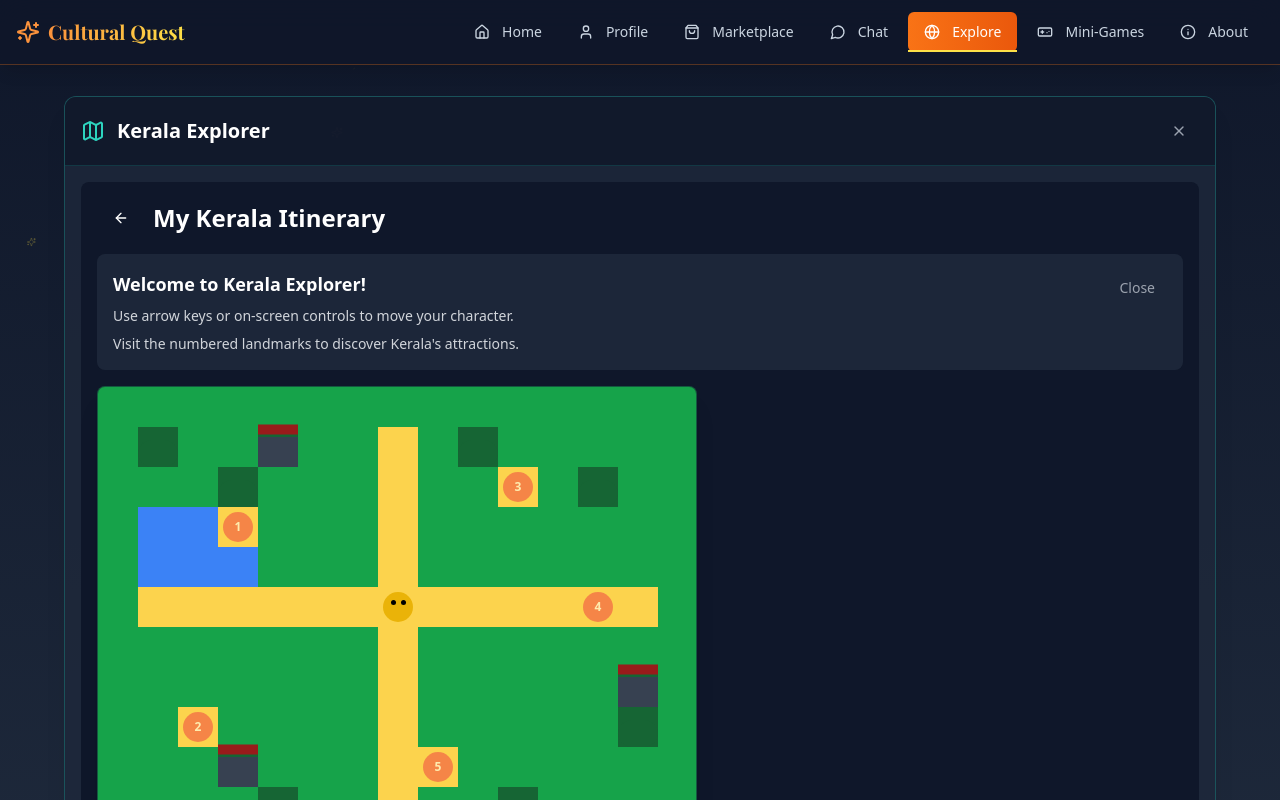
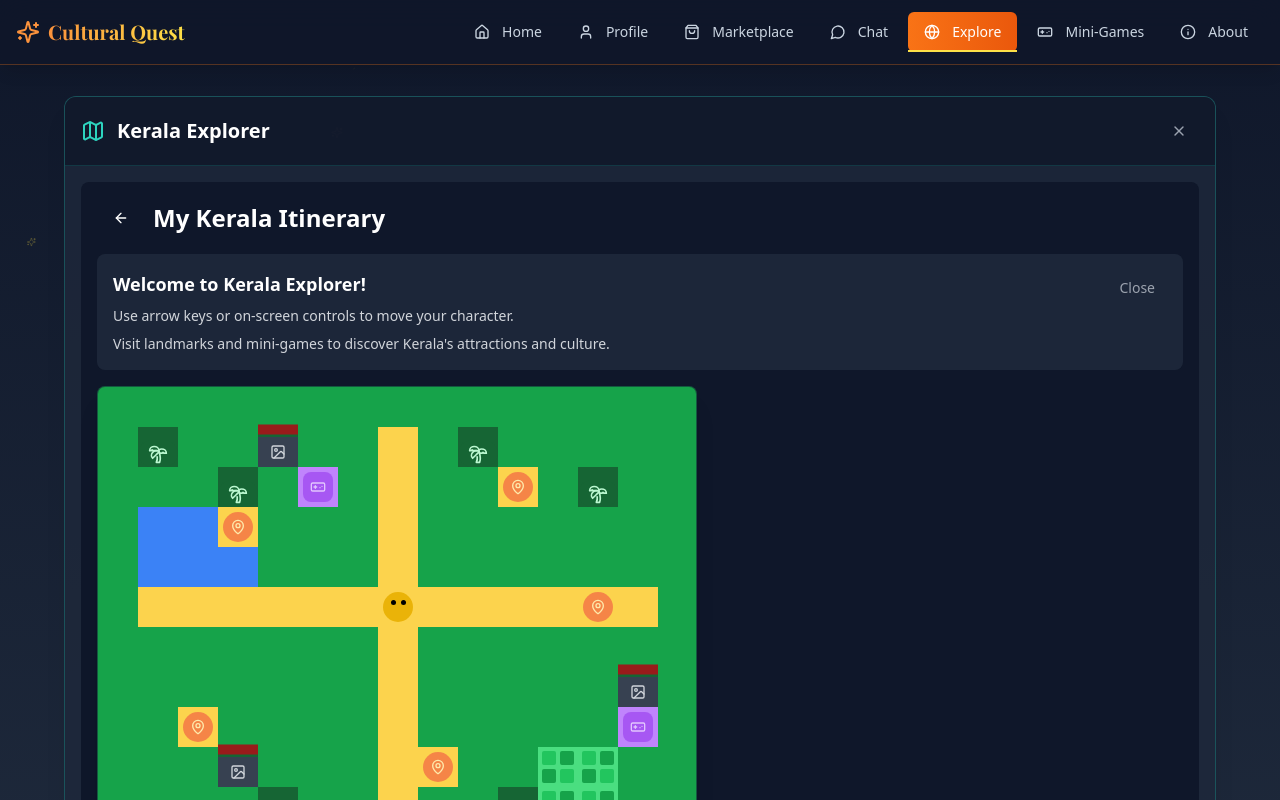
Before and after one commit to Pranavipulluri/hackfiniti, a React (Vite) app: page /exploration in a window 1280 px wide. Both pictures are taken after a click on the button "My Itinerary". Shown: the top 800 px of the page. Built offline with nearby package versions, Linux system fonts and the light colour scheme.

Commit message:
Fix: Improve Kerala itinerary
Implement improvements to the Kerala itinerary component, including visual enhancements and game elements.

```diff
--- a/src/components/KeralaItinerary.tsx
+++ b/src/components/KeralaItinerary.tsx
@@ -1,8 +1,9 @@
 
 import { useState, useEffect, useCallback } from "react";
 import { Button } from "@/components/ui/button";
-import { ArrowLeft, MapPin, Info } from "lucide-react";
+import { ArrowLeft, MapPin, TreePalm, Image, Gamepad } from "lucide-react";
 import { motion } from "framer-motion";
+import { toast } from "sonner";
 
 // Define map tiles and landmarks
 const TILE_SIZE = 40;
@@ -17,15 +18,70 @@ enum TileType {
   TREE = 3,
   LANDMARK = 4,
   BUILDING = 5,
+  TEA_FIELD = 6,
+  MINIGAME = 7,
 }
 
-// Landmarks data
+// Landmarks data with images
 const landmarks = [
-  { id: 1, name: "Backwaters", x: 3, y: 3, description: "Kerala's famous backwaters, a network of canals, rivers and lakes." },
-  { id: 2, name: "Fort Kochi", x: 2, y: 8, description: "Historic coastal area with colonial architecture and Chinese fishing nets." },
-  { id: 3, name: "Munnar", x: 10, y: 2, description: "Hill station known for its tea plantations and cool climate." },
-  { id: 4, name: "Thekkady", x: 12, y: 5, description: "Home to the Periyar Wildlife Sanctuary and spice plantations." },
-  { id: 5, name: "Kovalam Beach", x: 8, y: 9, description: "Famous crescent-shaped beach with lighthouse views." },
+  {
+    id: 1,
+    name: "Backwaters",
+    x: 3,
+    y: 3,
+    description: "Kerala's famous backwaters, a network of canals, rivers and lakes.",
+    image: "https://images.unsplash.com/photo-1482938289607-e9573fc25ebb?ixlib=rb-4.0.3&ixid=M3wxMjA3fDB8MHxwaG90by1wYWdlfHx8fGVufDB8fHx8fA%3D%3D&auto=format&fit=crop&w=500&q=80"
+  },
+  {
+    id: 2,
+    name: "Fort Kochi",
+    x: 2,
+    y: 8,
+    description: "Historic coastal area with colonial architecture and Chinese fishing nets.",
+    image: "https://images.unsplash.com/photo-1487958449943-2429e8be8625?ixlib=rb-4.0.3&ixid=M3wxMjA3fDB8MHxwaG90by1wYWdlfHx8fGVufDB8fHx8fA%3D%3D&auto=format&fit=crop&w=500&q=80"
+  },
+  {
+    id: 3,
+    name: "Munnar Tea Gardens",
+    x: 10,
+    y: 2,
+    description: "Hill station known for its vast tea plantations and cool climate.",
+    image: "https://images.unsplash.com/photo-1426604966848-d7adac402bff?ixlib=rb-4.0.3&ixid=M3wxMjA3fDB8MHxwaG90by1wYWdlfHx8fGVufDB8fHx8fA%3D%3D&auto=format&fit=crop&w=500&q=80"
+  },
+  {
+    id: 4,
+    name: "Periyar Wildlife Sanctuary",
+    x: 12,
+    y: 5,
+    description: "Home to diverse wildlife, spice plantations, and boat safaris.",
+    image: "https://images.unsplash.com/photo-1509316975850-ff9c5deb0cd9?ixlib=rb-4.0.3&ixid=M3wxMjA3fDB8MHxwaG90by1wYWdlfHx8fGVufDB8fHx8fA%3D%3D&auto=format&fit=crop&w=500&q=80"
+  },
+  {
+    id: 5,
+    name: "Kovalam Beach",
+    x: 8,
+    y: 9,
+    description: "Famous crescent-shaped beach with lighthouse views.",
+    image: "https://images.unsplash.com/photo-1466442929976-97f336a657be?ixlib=rb-4.0.3&ixid=M3wxMjA3fDB8MHxwaG90by1wYWdlfHx8fGVufDB8fHx8fA%3D%3D&auto=format&fit=crop&w=500&q=80"
+  },
+];
+
+// Mini-games data
+const miniGames = [
+  {
+    id: 1,
+    name: "Kerala Quiz",
+    x: 5,
+    y: 2,
+    description: "Test your knowledge about Kerala culture and landmarks.",
+  },
+  {
+    id: 2,
+    name: "Memory Match",
+    x: 13,
+    y: 8,
+    description: "Match Kerala's cultural symbols in this memory game.",
+  }
 ];
 
 // Character directions
@@ -71,9 +127,20 @@ const createMap = () => {
   map[9][3] = TileType.BUILDING;
   map[7][13] = TileType.BUILDING;
 
+  // Add tea fields
+  map[9][11] = TileType.TEA_FIELD;
+  map[10][11] = TileType.TEA_FIELD;
+  map[9][12] = TileType.TEA_FIELD;
+  map[10][12] = TileType.TEA_FIELD;
+
   // Add landmarks
   landmarks.forEach(landmark => {
     map[landmark.y][landmark.x] = TileType.LANDMARK;
+  });
+
+  // Add mini-games
+  miniGames.forEach(game => {
+    map[game.y][game.x] = TileType.MINIGAME;
   });
 
   return map;
@@ -84,7 +151,9 @@ const KeralaItinerary = () => {
   const [playerPosition, setPlayerPosition] = useState({ x: 7, y: 5 });
   const [playerDirection, setPlayerDirection] = useState(Direction.DOWN);
   const [activeLandmark, setActiveLandmark] = useState<typeof landmarks[0] | null>(null);
+  const [activeGame, setActiveGame] = useState<typeof miniGames[0] | null>(null);
   const [showInstructions, setShowInstructions] = useState(true);
+  const [playingGame, setPlayingGame] = useState(false);
 
   const movePlayer = useCallback((dx: number, dy: number) => {
     setPlayerPosition(prev => {
@@ -113,9 +182,17 @@ const KeralaItinerary = () => {
         const landmark = landmarks.find(l => l.x === newX && l.y === newY);
         if (landmark) {
           setActiveLandmark(landmark);
+          setActiveGame(null);
+        }
+      } else if (tileType === TileType.MINIGAME) {
+        const game = miniGames.find(g => g.x === newX && g.y === newY);
+        if (game) {
+          setActiveGame(game);
+          setActiveLandmark(null);
         }
       } else {
         setActiveLandmark(null);
+        setActiveGame(null);
       }
 
       return { x: newX, y: newY };
@@ -125,6 +202,8 @@ const KeralaItinerary = () => {
   // Handle keyboard input
   useEffect(() => {
     const handleKeyDown = (e: KeyboardEvent) => {
+      if (playingGame) return; // Disable movement when playing a game
+
       switch (e.key) {
         case "ArrowUp":
           movePlayer(0, -1);
@@ -143,7 +222,21 @@ const KeralaItinerary = () => {
 
     window.addEventListener("keydown", handleKeyDown);
     return () => window.removeEventListener("keydown", handleKeyDown);
-  }, [movePlayer]);
+  }, [movePlayer, playingGame]);
+
+  // Start a mini-game
+  const startGame = () => {
+    if (activeGame) {
+      setPlayingGame(true);
+      toast.success(`Starting ${activeGame.name}!`);
+    }
+  };
+
+  // End a mini-game
+  const endGame = () => {
+    setPlayingGame(false);
+    toast.success("Game completed! Continue exploring Kerala");
+  };
 
   // Render tile based on type
   const renderTile = (type: TileType, x: number, y: number) => {
@@ -199,8 +292,9 @@ const KeralaItinerary = () => {
               top: y * TILE_SIZE
             }}
           >
-            <div className="w-full h-2/3 bg-green-800 rounded-full absolute bottom-0" />
-            <div className="w-1/4 h-1/3 bg-brown-600 absolute bottom-0 left-[38%]" />
+            <div className="w-full h-2/3 bg-green-800 rounded-full absolute bottom-0 flex items-center justify-center">
+              <TreePalm className="w-5 h-5 text-green-200" />
+            </div>
           </div>
         );
       case TileType.LANDMARK:
@@ -219,7 +313,7 @@ const KeralaItinerary = () => {
             <div className="w-full h-full bg-amber-300" />
             <div className="absolute inset-0 flex items-center justify-center">
               <div className="w-3/4 h-3/4 bg-red-500 rounded-full flex items-center justify-center text-white text-xs font-bold animate-pulse">
-                {landmark ? landmark.id : "?"}
+                <MapPin className="w-4 h-4" />
               </div>
             </div>
           </div>
@@ -236,8 +330,53 @@ const KeralaItinerary = () => {
               top: y * TILE_SIZE
             }}
           >
-            <div className="w-full h-3/4 bg-gray-700 absolute bottom-0" />
+            <div className="w-full h-3/4 bg-gray-700 absolute bottom-0 flex items-center justify-center">
+              <Image className="w-4 h-4 text-gray-300" />
+            </div>
             <div className="w-full h-1/4 bg-red-800 absolute top-0 transform -translate-y-1/4" />
+          </div>
+        );
+      case TileType.TEA_FIELD:
+        return (
+          <div
+            key={`tile-${x}-${y}`}
+            className="absolute bg-green-400"
+            style={{
+              width: TILE_SIZE,
+              height: TILE_SIZE,
+              left: x * TILE_SIZE,
+              top: y * TILE_SIZE
+            }}
+          >
+            <div className="absolute inset-0 flex items-center justify-center">
+              <div className="grid grid-cols-2 gap-1 w-full h-full p-1">
+                <div className="bg-green-500 rounded-sm"></div>
+                <div className="bg-green-600 rounded-sm"></div>
+                <div className="bg-green-600 rounded-sm"></div>
+                <div className="bg-green-500 rounded-sm"></div>
+              </div>
+            </div>
+          </div>
+        );
+      case TileType.MINIGAME:
+        const game = miniGames.find(g => g.x === x && g.y === y);
+        return (
+          <div
+            key={`tile-${x}-${y}`}
+            className="absolute"
+            style={{
+              width: TILE_SIZE,
+              height: TILE_SIZE,
+              left: x * TILE_SIZE,
+              top: y * TILE_SIZE
+            }}
+          >
+            <div className="w-full h-full bg-purple-400" />
+            <div className="absolute inset-0 flex items-center justify-center">
+              <div className="w-3/4 h-3/4 bg-purple-600 rounded-lg flex items-center justify-center text-white text-xs font-bold animate-pulse">
+                <Gamepad className="w-4 h-4" />
+              </div>
+            </div>
           </div>
         );
       default:
@@ -252,6 +391,7 @@ const KeralaItinerary = () => {
         <Button
           onClick={() => movePlayer(0, -1)}
           className="w-12 h-12 bg-slate-700/70 rounded-full p-0"
+          disabled={playingGame}
         >
           ↑
         </Button>
@@ -260,6 +400,7 @@ const KeralaItinerary = () => {
         <Button
           onClick={() => movePlayer(-1, 0)}
           className="w-12 h-12 bg-slate-700/70 rounded-full p-0"
+          disabled={playingGame}
         >
           ←
         </Button>
@@ -268,6 +409,7 @@ const KeralaItinerary = () => {
         <Button
           onClick={() => movePlayer(1, 0)}
           className="w-12 h-12 bg-slate-700/70 rounded-full p-0"
+          disabled={playingGame}
         >
           →
         </Button>
@@ -276,12 +418,55 @@ const KeralaItinerary = () => {
         <Button
           onClick={() => movePlayer(0, 1)}
           className="w-12 h-12 bg-slate-700/70 rounded-full p-0"
+          disabled={playingGame}
         >
           ↓
         </Button>
       </div>
     </div>
   );
+
+  // Render mini-game content
+  const renderMiniGame = () => {
+    if (!activeGame) return null;
+
+    if (activeGame.id === 1) { // Kerala Quiz
+      return (
+        <div className="p-4 bg-slate-800 rounded-lg">
+          <h3 className="text-xl font-bold text-white mb-4">Kerala Quiz</h3>
+          <p className="text-gray-300 mb-4">What is Kerala often referred to as?</p>
+          <div className="grid grid-cols-1 gap-2">
+            <Button onClick={endGame}>A) Land of Temples</Button>
+            <Button onClick={endGame}>B) God's Own Country</Button>
+            <Button onClick={endGame}>C) Spice Garden of India</Button>
+            <Button onClick={endGame}>D) Paradise on Earth</Button>
+          </div>
+        </div>
+      );
+    }
+
+    if (activeGame.id === 2) { // Memory Match
+      return (
+        <div className="p-4 bg-slate-800 rounded-lg">
+          <h3 className="text-xl font-bold text-white mb-4">Memory Match</h3>
+          <div className="grid grid-cols-3 gap-2">
+            {Array(9).fill(0).map((_, i) => (
+              <Button
+                key={i}
+                variant="outline"
+                className="h-16 bg-slate-700 hover:bg-slate-600"
+                onClick={endGame}
+              >
+                ?
+              </Button>
+            ))}
+          </div>
+        </div>
+      );
+    }
+
+    return null;
+  };
 
   // Character sprite based on direction
   const getCharacterStyle = () => {
@@ -292,8 +477,6 @@ const KeralaItinerary = () => {
       top: playerPosition.y * TILE_SIZE
     };
 
-    // We'll use a simple colored box as the character
-    // In a full implementation, you'd use sprite images for different directions
     return baseStyle;
   };
 
@@ -316,7 +499,7 @@ const KeralaItinerary = () => {
             <div>
               <h3 className="text-lg font-semibold mb-2">Welcome to Kerala Explorer!</h3>
               <p className="text-sm text-gray-300 mb-2">Use arrow keys or on-screen controls to move your character.</p>
-              <p className="text-sm text-gray-300">Visit the numbered landmarks to discover Kerala's attractions.</p>
+              <p className="text-sm text-gray-300">Visit landmarks and mini-games to discover Kerala's attractions and culture.</p>
             </div>
             <Button
               variant="ghost"
@@ -330,6 +513,11 @@ const KeralaItinerary = () => {
         </motion.div>
       )}
 
+      {playingGame ? (
+        <div className="mt-4">
+          {renderMiniGame()}
+        </div>
+      ) : (
         <div className="relative bg-green-800 rounded-lg overflow-hidden shadow-xl border border-teal-900/50"
           style={{ width: MAP_WIDTH * TILE_SIZE, height: MAP_HEIGHT * TILE_SIZE }}>
           {/* Render map tiles */}
@@ -364,30 +552,60 @@ const KeralaItinerary = () => {
             </div>
           </motion.div>
         </div>
+      )}
 
       {/* Landmark information */}
-      {activeLandmark && (
+      {activeLandmark && !playingGame && (
+        <motion.div
+          className="mt-4 bg-slate-800/90 backdrop-blur-sm p-4 rounded-lg text-white"
+          initial={{ opacity: 0, y: 20 }}
+          animate={{ opacity: 1, y: 0 }}
+        >
+          <div className="flex flex-col md:flex-row items-start gap-4">
+            {activeLandmark.image && (
+              <img
+                src={activeLandmark.image}
+                alt={activeLandmark.name}
+                className="w-full md:w-40 h-32 object-cover rounded-lg"
+              />
+            )}
+            <div>
+              <h3 className="text-xl font-bold mb-1 flex items-center gap-2">
+                <MapPin className="h-5 w-5 text-red-500" />
+                {activeLandmark.name}
+              </h3>
+              <p className="text-gray-300">{activeLandmark.description}</p>
+            </div>
+          </div>
+        </motion.div>
+      )}
+
+      {/* Mini-game information */}
+      {activeGame && !playingGame && (
         <motion.div
           className="mt-4 bg-slate-800/90 backdrop-blur-sm p-4 rounded-lg text-white"
           initial={{ opacity: 0, y: 20 }}
           animate={{ opacity: 1, y: 0 }}
         >
           <div className="flex items-start gap-3">
-            <div className="bg-red-500 rounded-full w-10 h-10 flex items-center justify-center flex-shrink-0">
-              <MapPin className="h-5 w-5 text-white" />
+            <div className="bg-purple-500 rounded-full w-10 h-10 flex items-center justify-center flex-shrink-0">
+              <Gamepad className="h-5 w-5 text-white" />
             </div>
             <div>
-              <h3 className="text-xl font-bold mb-1">{activeLandmark.name}</h3>
-              <p className="text-gray-300">{activeLandmark.description}</p>
+              <h3 className="text-xl font-bold mb-1">{activeGame.name}</h3>
+              <p className="text-gray-300 mb-3">{activeGame.description}</p>
+              <Button onClick={startGame} className="bg-purple-600 hover:bg-purple-700">
+                Start Game
+              </Button>
             </div>
           </div>
         </motion.div>
       )}
 
       {/* Legend */}
+      {!playingGame && (
         <div className="mt-4 bg-slate-800/80 p-3 rounded-lg">
           <h3 className="text-white text-sm font-semibold mb-2 flex items-center">
-          <Info className="h-4 w-4 mr-1" />
             Kerala Map Legend
           </h3>
           <div className="grid grid-cols-2 md:grid-cols-3 gap-2 text-xs text-gray-300">
@@ -400,16 +618,25 @@ const KeralaItinerary = () => {
               <span>Backwaters</span>
             </div>
             <div className="flex items-center">
-            <div className="w-4 h-4 bg-red-500 rounded-full mr-2 flex items-center justify-center text-white text-[8px]">
-              <span>1</span>
+              <div className="w-4 h-4 bg-red-500 rounded-full mr-2 flex items-center justify-center">
+                <MapPin className="w-2 h-2 text-white" />
               </div>
               <span>Landmark</span>
             </div>
+            <div className="flex items-center">
+              <div className="w-4 h-4 bg-green-400 mr-2"></div>
+              <span>Tea Fields</span>
+            </div>
+            <div className="flex items-center">
+              <div className="w-4 h-4 bg-purple-400 mr-2"></div>
+              <span>Mini-Games</span>
             </div>
           </div>
+        </div>
+      )}
 
       {/* Mobile controls */}
-      {renderControls()}
+      {!playingGame && renderControls()}
     </div>
   );
 };
```
Lines whose indentation alone changed are shown as unchanged.
